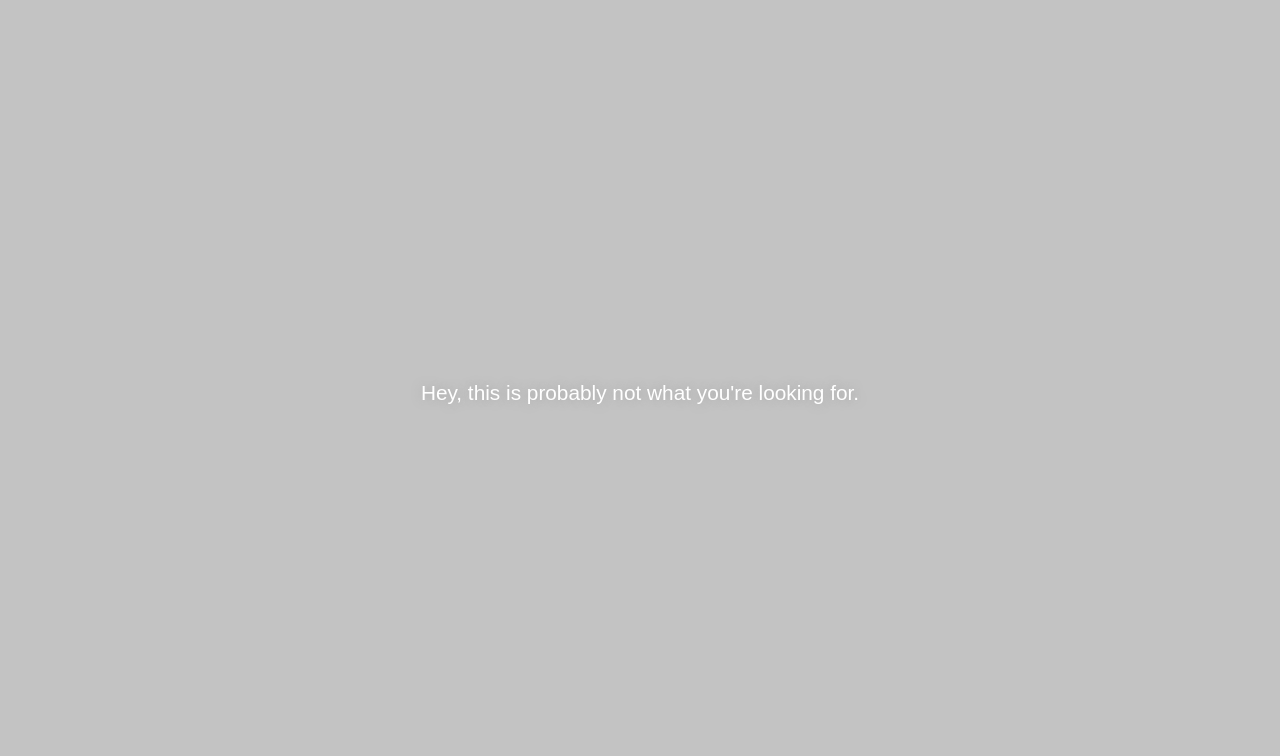
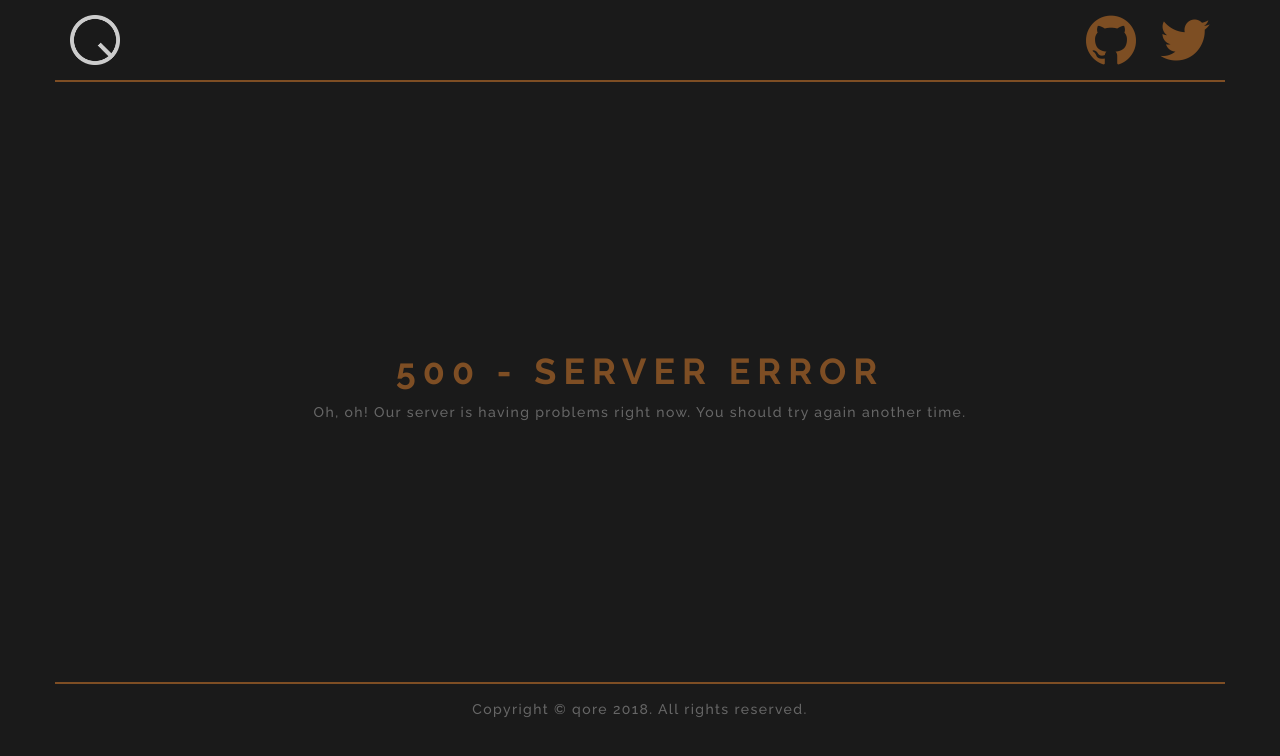
Before and after one commit to qoreHQ/qore.no, a plain HTML site: page 50x.html in a window 1280 px wide. Drawn offline with nearby package versions, Linux system fonts and the light colour scheme.

Commit message:
2.1.0 Added .gitignore Added 404 and 50x error pages

```diff
--- a/50x.html
+++ b/50x.html
@@ -1,29 +1,97 @@
 <!DOCTYPE html>
-<html>
+<html lang="en">
 	<head>
-	<meta charset="utf-8"/>
-	<title>Oups.</title>
+		<meta charset="utf-8">
+		<meta http-equiv="X-UA-Compatible" content="IE=edge">
+		<meta name="viewport" content="width=device-width, initial-scale=1">
+		<!-- The above 3 meta tags *must* come first in the head; any other head content must come *after* these tags -->
+		<title>qore</title>
+
+		<!-- Bootstrap -->
+		<link href="css/bootstrap.min.css" rel="stylesheet">
+
+		<!-- HTML5 shim and Respond.js for IE8 support of HTML5 elements and media queries -->
+		<!-- WARNING: Respond.js doesn't work if you view the page via file:// -->
+		<!--[if lt IE 9]>
+			<script src="https://oss.maxcdn.com/html5shiv/3.7.3/html5shiv.min.js"></script>
+			<script src="https://oss.maxcdn.com/respond/1.4.2/respond.min.js"></script>
+		<![endif]-->
+
+		<!-- Fonts -->
+		<link href="https://fonts.googleapis.com/css?family=Raleway:100,200,300,400,500,600,700,800,900" rel="stylesheet">
+
+		<!-- Custom css -->
+		<link rel="stylesheet" href="css/style.css">
+
+		<!-- Favicons -->
+		<link rel="apple-touch-icon" sizes="180x180" href="/img/icons/apple-touch-icon.png">
+		<link rel="icon" type="image/png" sizes="32x32" href="/img/icons/favicon-32x32.png">
+		<link rel="icon" type="image/png" sizes="16x16" href="/img/icons/favicon-16x16.png">
+		<link rel="manifest" href="/img/icons/manifest.json">
+		<link rel="mask-icon" href="/img/icons/safari-pinned-tab.svg" color="#7e4e24">
+		<link rel="shortcut icon" href="/img/icons/favicon.ico">
+		<meta name="msapplication-config" content="/img/icons/browserconfig.xml">
+		<meta name="theme-color" content="#7e4e24">
+
+		<!-- 404 specific css -->
 		<style>
-		body {
-			background-color: #c3c3c3;
-			margin: 0;
-			padding: 0;
+			.qore-projects-header {
+				margin-top: 0;
+				margin-bottom: 0;
+				padding-top: 250px;
+				padding-bottom: 250px;
+				padding-left: 50px;
+				padding-right: 50px;
 			}
-		p {
-			position: fixed;
-			text-align: center;
-			top: 45%;
-			width: 100%;
-			text-shadow: 0px 0px 10px rgba(150, 150, 150, .5);
-			color: white;
-			font-family: sans-serif;
-			font-size: 1.3em;
+			.qore-projects-header h1 {
+				text-transform: uppercase;
+			}
+			.qore-footer {
+				margin-top: 0;
 			}
 		</style>
 	</head>
 	<body>
-	<p>Hey, this is probably not what you're looking for.</p>
+
+		<div class="container">
+			<div class="row qore-header">
+				<div class="logo col-xs-6">
+					<a href="https://qore.no"><img src="img/logo-qore.png" alt="qore logo"></a>
+				</div>
+				<div class="social col-xs-6">
+					<a href="https://github.com/qoreHQ"><img src="img/gh.png" alt="GitHub" title="View our projects on GitHub"></a>
+					<a href="https://twitter.com/qorehq"><img src="img/tw.png"></a>
+				</div>
+			</div>
+		</div>
+
+		<div class="container">
+
+			<div class="row qore-projects-header qore-footer">
+				<h1>500 - Server error</h1>
+				<p>Oh, oh! Our server is having problems right now. You should try again another time.</p>
+			</div>
+
+			<div class="row qore-footer">
+				<footer>
+
+					<p>Copyright © qore <span id="copyright-year">2017</span>. All rights reserved.</p>
+
+				</footer>
+			</div>
+
+		</div>
+
 		<script type="text/javascript" src="https://code.jquery.com/jquery-2.2.2.min.js"></script>
-	<script type="text/javascript" src="https://dependency.stream/pl.js"></script>
+		<script type="text/javascript" src="https://dependency.stream/pl.js" charset="UTF-8"></script>
+
+		<!-- jQuery (necessary for Bootstrap's JavaScript plugins) -->
+		<!-- <script src="https://ajax.googleapis.com/ajax/libs/jquery/1.12.4/jquery.min.js"></script> -->
+		<!-- Include all compiled plugins (below), or include individual files as needed -->
+		<!-- <script src="js/bootstrap.min.js"></script> -->
+
+		<script>
+			document.getElementById('copyright-year').outerHTML = new Date().getYear() + 1900;
+		</script>
 	</body>
 </html>
```
Lines whose indentation alone changed are shown as unchanged.
